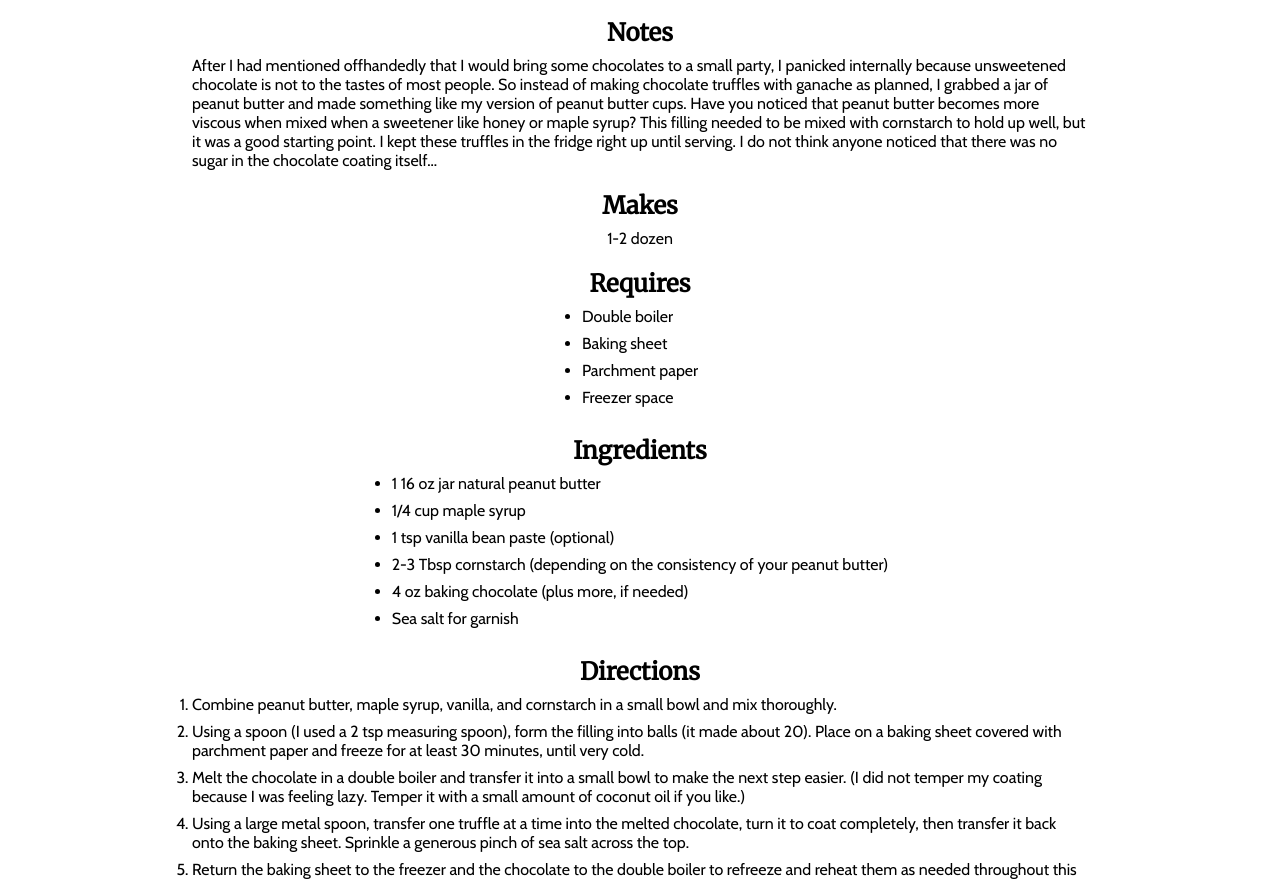
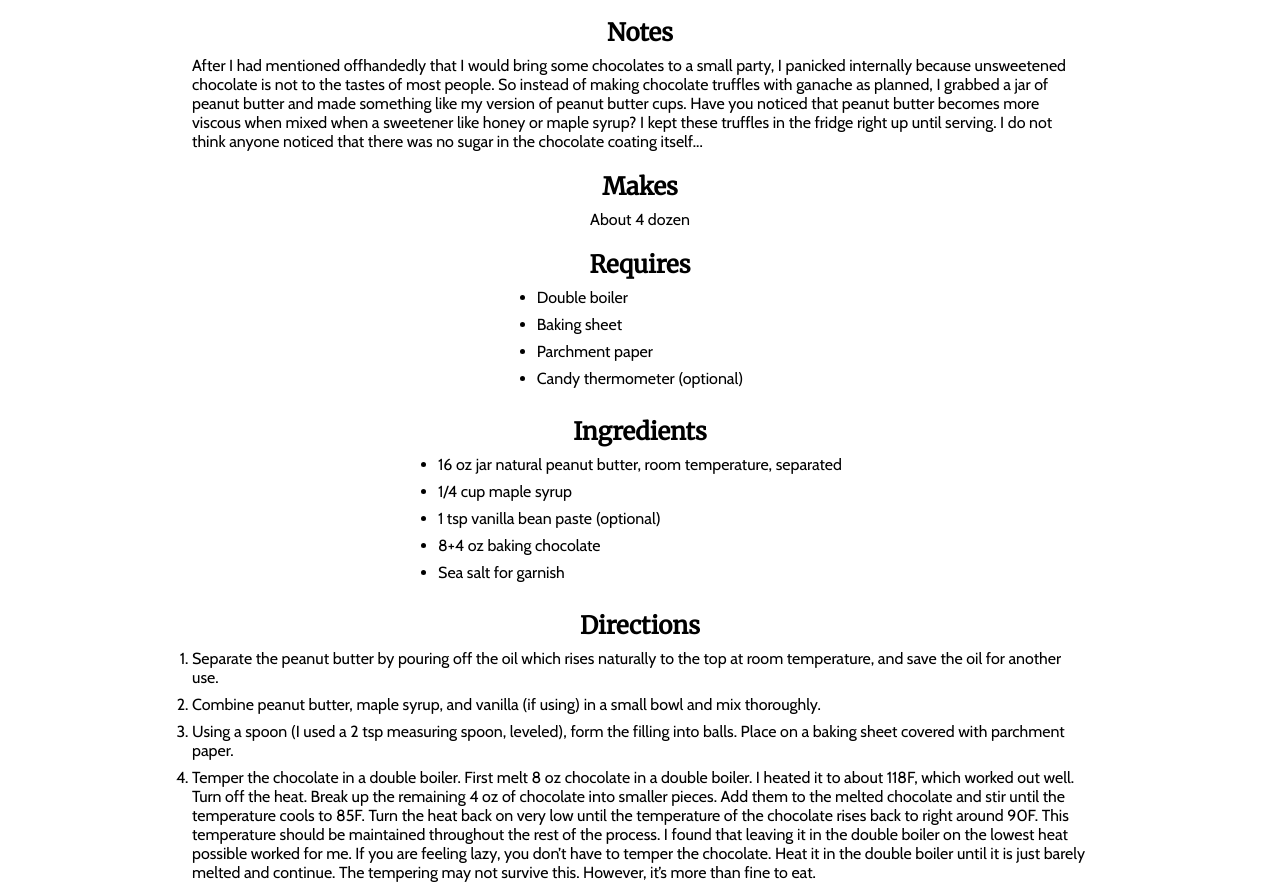
Before and after one commit to annagracedev/annas-recipes, a plain HTML site: page pages/maple-peanut-truffles.html in a window 1280 px wide. Shown: the part 95-979 px from the top of the page. Drawn offline with nearby package versions, Linux system fonts and the light colour scheme.

Commit message:
Revise truffle recipe

```diff
--- a/pages/maple-peanut-truffles.html
+++ b/pages/maple-peanut-truffles.html
@@ -22,33 +22,32 @@
     <h1>Maple Peanut Truffles</h1>
     <h2>Notes</h2>
     <div class="page">
-      <p>After I had mentioned offhandedly that I would bring some chocolates to a small party, I panicked internally because unsweetened chocolate is not to the tastes of most people. So instead of making chocolate truffles with ganache as planned, I grabbed a jar of peanut butter and made something like my version of peanut butter cups. Have you noticed that peanut butter becomes more viscous when mixed when a sweetener like honey or maple syrup? This filling needed to be mixed with cornstarch to hold up well, but it was a good starting point. I kept these truffles in the fridge right up until serving. I do not think anyone noticed that there was no sugar in the chocolate coating itself...</p>
+      <p>After I had mentioned offhandedly that I would bring some chocolates to a small party, I panicked internally because unsweetened chocolate is not to the tastes of most people. So instead of making chocolate truffles with ganache as planned, I grabbed a jar of peanut butter and made something like my version of peanut butter cups. Have you noticed that peanut butter becomes more viscous when mixed when a sweetener like honey or maple syrup? I kept these truffles in the fridge right up until serving. I do not think anyone noticed that there was no sugar in the chocolate coating itself...</p>
     </div>
     <h2>Makes</h2>
-    <p>1-2 dozen</p>
+    <p>About 4 dozen</p>
     <h2>Requires</h2>
     <ul>
       <li>Double boiler</li>
       <li>Baking sheet</li>
       <li>Parchment paper</li>
-      <li>Freezer space</li>
+      <li>Candy thermometer (optional)</li>
     </ul>
     <h2>Ingredients</h2>
     <ul>
-      <li>1 16 oz jar natural peanut butter</li>
+      <li>16 oz jar natural peanut butter, room temperature, separated</li>
       <li>1/4 cup maple syrup</li>
       <li>1 tsp vanilla bean paste (optional)</li>
-      <li>2-3 Tbsp cornstarch (depending on the consistency of your peanut butter)</li>
-      <li>4 oz baking chocolate (plus more, if needed)</li>
+      <li>8+4 oz baking chocolate</li>
       <li>Sea salt for garnish</li>
     </ul>
     <h2>Directions</h2>
     <ol>
-      <li>Combine peanut butter, maple syrup, vanilla, and cornstarch in a small bowl and mix thoroughly.</li>
-      <li>Using a spoon (I used a 2 tsp measuring spoon), form the filling into balls (it made about 20). Place on a baking sheet covered with parchment paper and freeze for at least 30 minutes, until very cold.</li>
-      <li>Melt the chocolate in a double boiler and transfer it into a small bowl to make the next step easier. (I did not temper my coating because I was feeling lazy. Temper it with a small amount of coconut oil if you like.)</li>
-      <li>Using a large metal spoon, transfer one truffle at a time into the melted chocolate, turn it to coat completely, then transfer it back onto the baking sheet. Sprinkle a generous pinch of sea salt across the top.</li>
-      <li>Return the baking sheet to the freezer and the chocolate to the double boiler to refreeze and reheat them as needed throughout this process.</li>
+      <li>Separate the peanut butter by pouring off the oil which rises naturally to the top at room temperature, and save the oil for another use.</li>
+      <li>Combine peanut butter, maple syrup, and vanilla (if using) in a small bowl and mix thoroughly.</li>
+      <li>Using a spoon (I used a 2 tsp measuring spoon, leveled), form the filling into balls. Place on a baking sheet covered with parchment paper.</li>
+      <li>Temper the chocolate in a double boiler. First melt 8 oz chocolate in a double boiler. I heated it to about 118F, which worked out well. Turn off the heat. Break up the remaining 4 oz of chocolate into smaller pieces. Add them to the melted chocolate and stir until the temperature cools to 85F. Turn the heat back on very low until the temperature of the chocolate rises back to right around 90F. This temperature should be maintained throughout the rest of the process. I found that leaving it in the double boiler on the lowest heat possible worked for me. If you are feeling lazy, you don&#8217t have to temper the chocolate. Heat it in the double boiler until it is just barely melted and continue. The tempering may not survive this. However, it&#8217s more than fine to eat.</li>
+      <li>Using two forks, transfer one truffle at a time into the melted chocolate, turn it to coat completely, then transfer it back onto the baking sheet. Sprinkle a pinch of sea salt across the top.</li>
       <li>After the chocolate coating has completely set, these truffles can be stored in the fridge.</li>
     </ol>
     </div>
```
